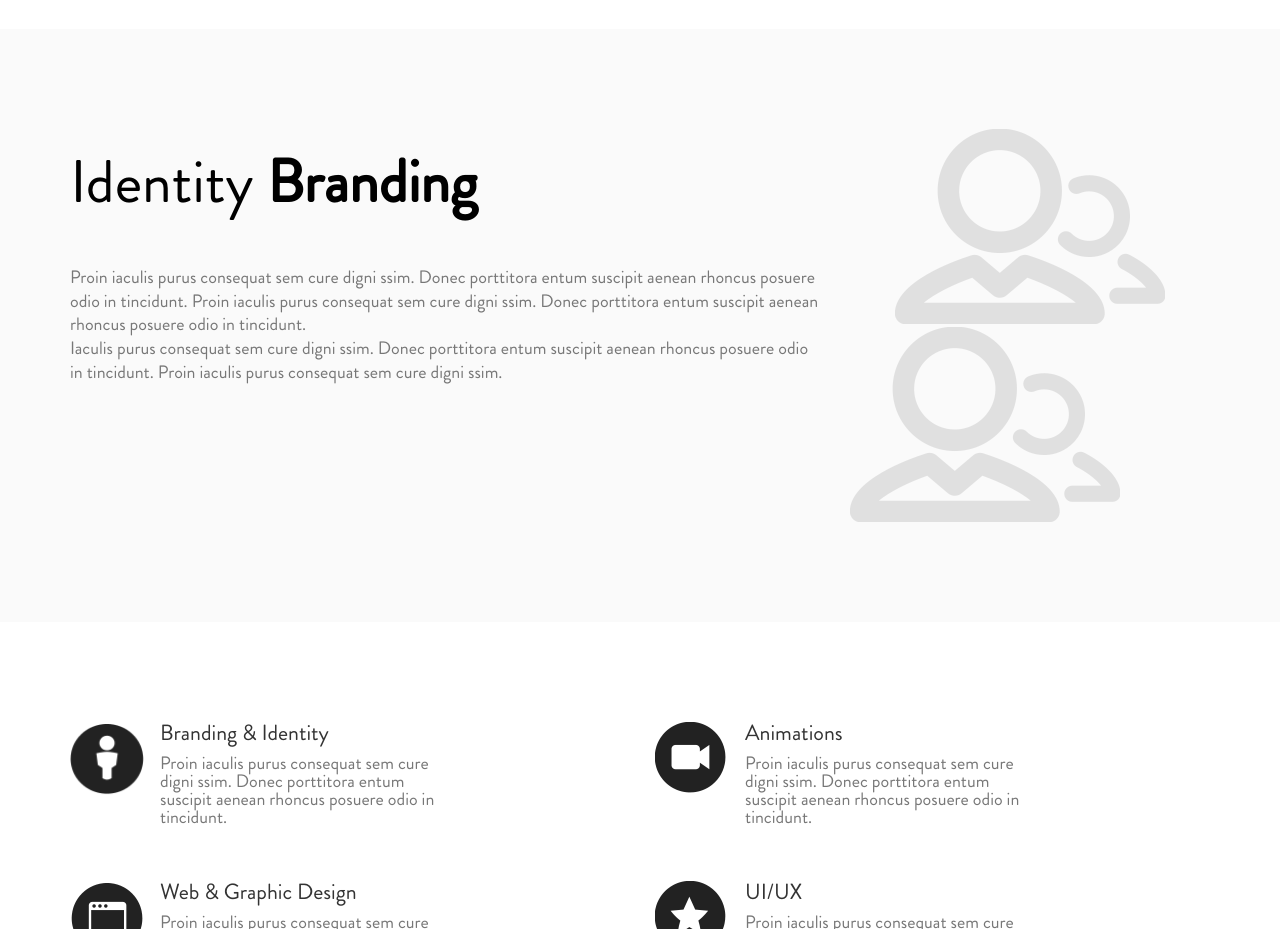
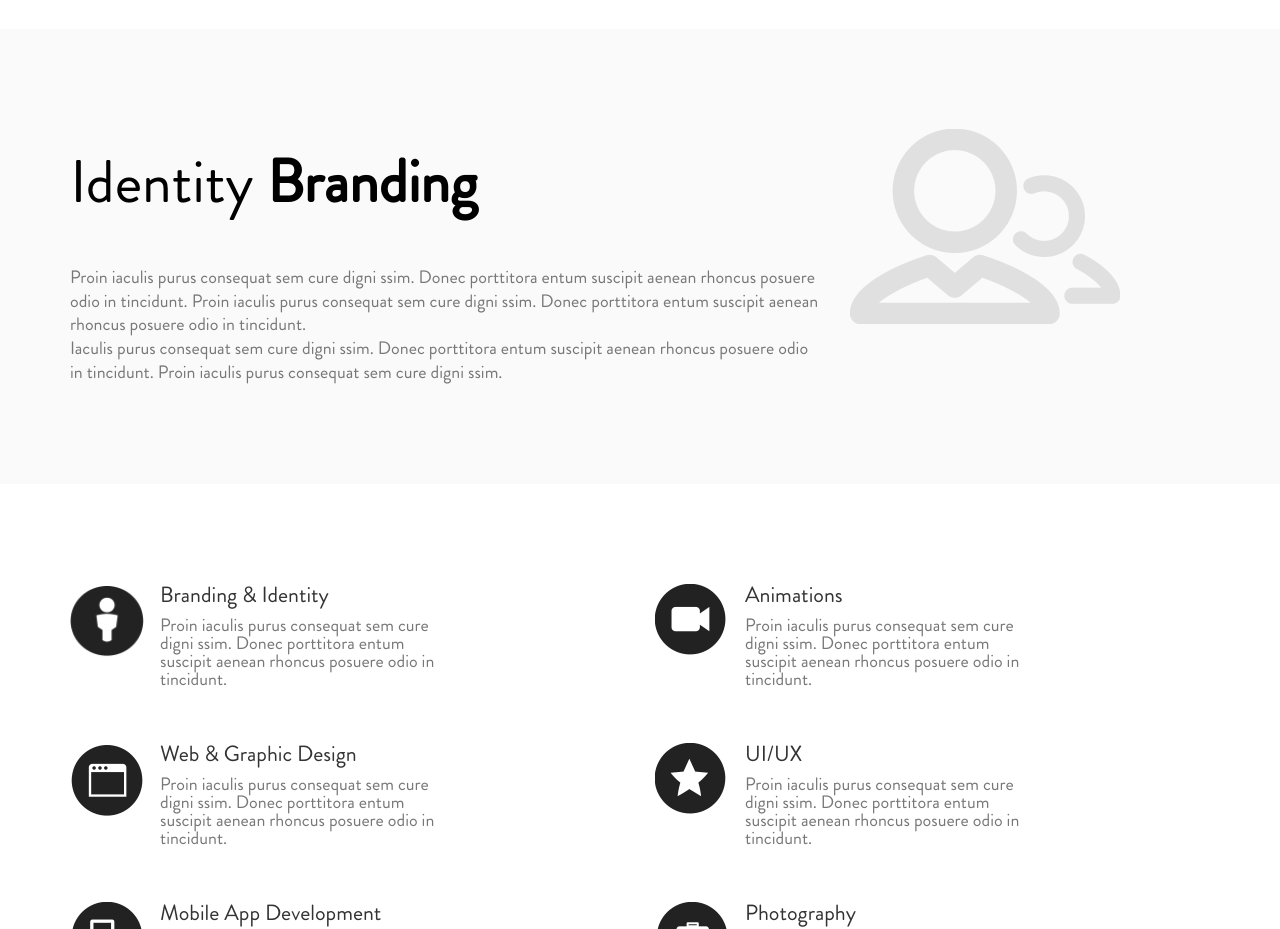
Before and after one commit to julikghost/Escapeboodstr, a plain HTML site: page index.html in a window 1280 px wide. Shown: the part 1080-2009 px from the top of the page. Drawn offline with nearby package versions, Linux system fonts and the light colour scheme.

Commit message:
2nd commit

```diff
--- a/index.html
+++ b/index.html
@@ -54,7 +54,7 @@
                  <p>Proin iaculis purus consequat sem cure digni ssim. Donec porttitora entum suscipit aenean rhoncus posuere odio in tincidunt. Proin iaculis purus consequat sem cure digni ssim. Donec porttitora entum suscipit aenean rhoncus posuere odio in tincidunt. </p>
                  <p>Iaculis purus consequat sem cure digni ssim. Donec porttitora entum suscipit aenean rhoncus posuere odio in tincidunt. Proin iaculis purus consequat sem cure digni ssim.</p>
 				</div><!--text about identy braanding-->
-				<div class="col-sm-4 col-xs-12 hi-lg hidden-md text-center"><img src="images/bg/bg2.png" alt="person"></div>
+				<div class="col-sm-4 col-xs-12 hidden-lg hidden-md text-center"><img src="images/bg/bg2.png" alt="person"></div>
 				<div class="col-md-4 hidden-sm hidden-xs"> <img src="images/bg/bg2.png" class="img-responsive" alt="person"> </div>
 			</div> <!--row-->
 		</div> <!--container-->
```
